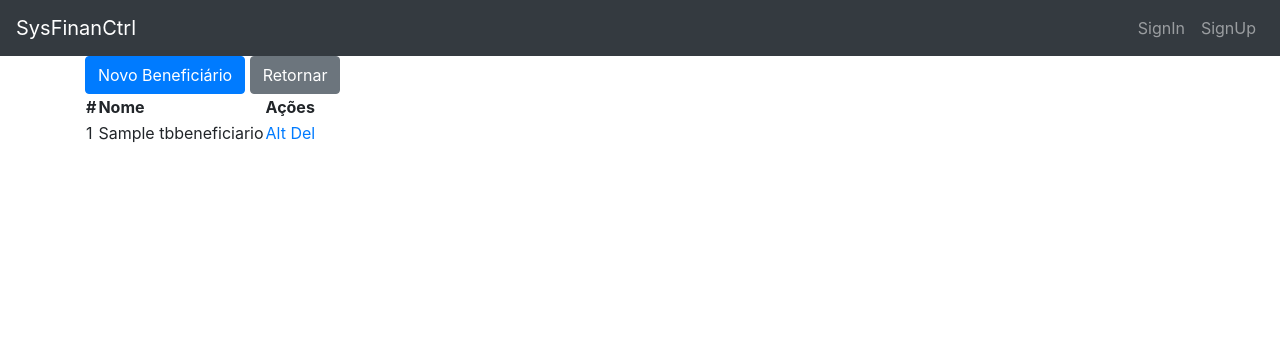
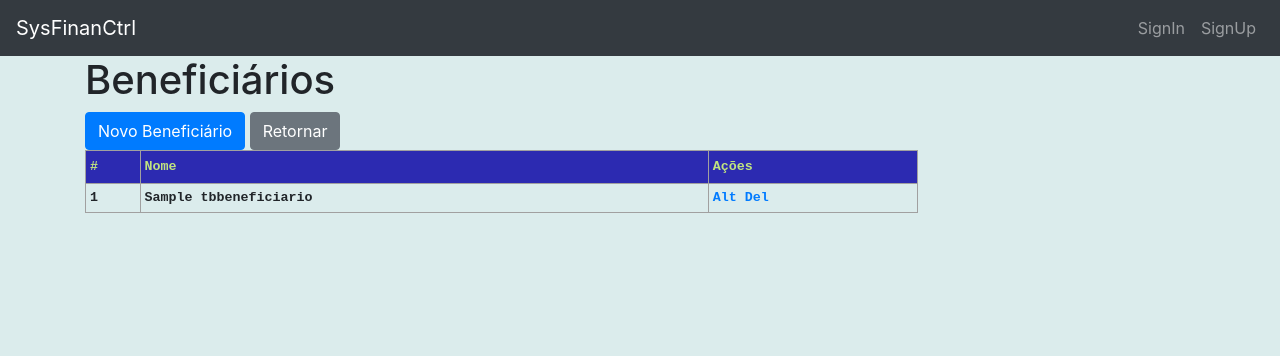
Before and after one commit to CezarPoeta/Suppliers, a Django app: page /lst/ in a window 1280 px wide. Shown: the top 356 px of the page. Run offline with Django 3.2, Linux system fonts and the light colour scheme; tables that the repository leaves empty hold one stand-in row (values such as "Sample post"); some libraries are stand-ins or nearby versions.

Commit message:
FrontEnd
FrontEnd

```diff
--- /dev/null
+++ b/Suppliers/static/css/style.css
@@ -0,0 +1,31 @@
+body {
+    background-color: rgb(219, 236, 236);
+}
+
+.mytable {
+    font-family: 'Courier New', Courier, monospace;
+    font-size: 10pt;
+    font-weight:bold;
+    border-color: darkblue;
+    width: 75%;
+
+}
+
+#style_beneficiarios td, #style_beneficiarios th {
+    border: 1px solid rgb(161, 160, 160);
+    padding: 4px;
+}
+
+#style_beneficiarios tr:nth-child(even){background-color: #faf4f4;}
+
+#style_beneficiarios tr:hover {background-color: rgb(132, 167, 221);}
+
+#style_beneficiarios th {
+    padding-top: 6px;
+    padding-bottom: 6px;
+    height: 25px;
+    text-align: left;
+    background-color: #2c2ab1;
+    color: rgb(193, 228, 128);
+
+  }
--- a/Suppliers/templates/lst_Beneficiarios.html
+++ b/Suppliers/templates/lst_Beneficiarios.html
@@ -1,7 +1,8 @@
 {% extends 'base.html' %}
 {% block content %}
 
-<div class="container" id="customers">
+<div class="container" id="style_beneficiarios">
+    <h1>Beneficiários</h1>
     <a class="btn btn-primary" href="{% url 'add_beneficiario' %}">Novo Beneficiário</a>
     <a class="btn btn-secondary" href="{% url 'index' %}">Retornar</a>
 
--- a/Suppliers/templates/navigation.html
+++ b/Suppliers/templates/navigation.html
@@ -13,7 +13,7 @@
             {% if user.is_anonymous %}
 
                 <li class="nav-item">
-                    <a href="{% url 'login' %}" class="nav-link">SignIn</a>
+                    <a href="" class="nav-link">SignIn</a>
                 </li>
 
                 <li class="nav-item">
--- a/Suppliers/views.py
+++ b/Suppliers/views.py
@@ -24,7 +24,7 @@ class IndexView(TemplateView):
 class IndexListView(ListView):
     model = Tbbeneficiarios
     template_name = 'lst_Beneficiarios.html'
-    paginate_by = 15
+    paginate_by = 18
     ordering = '-id'
     queryset = Tbbeneficiarios.objects.all()
     context_object_name = 'supliers'
```
Also changed, not shown: 1 other file.
